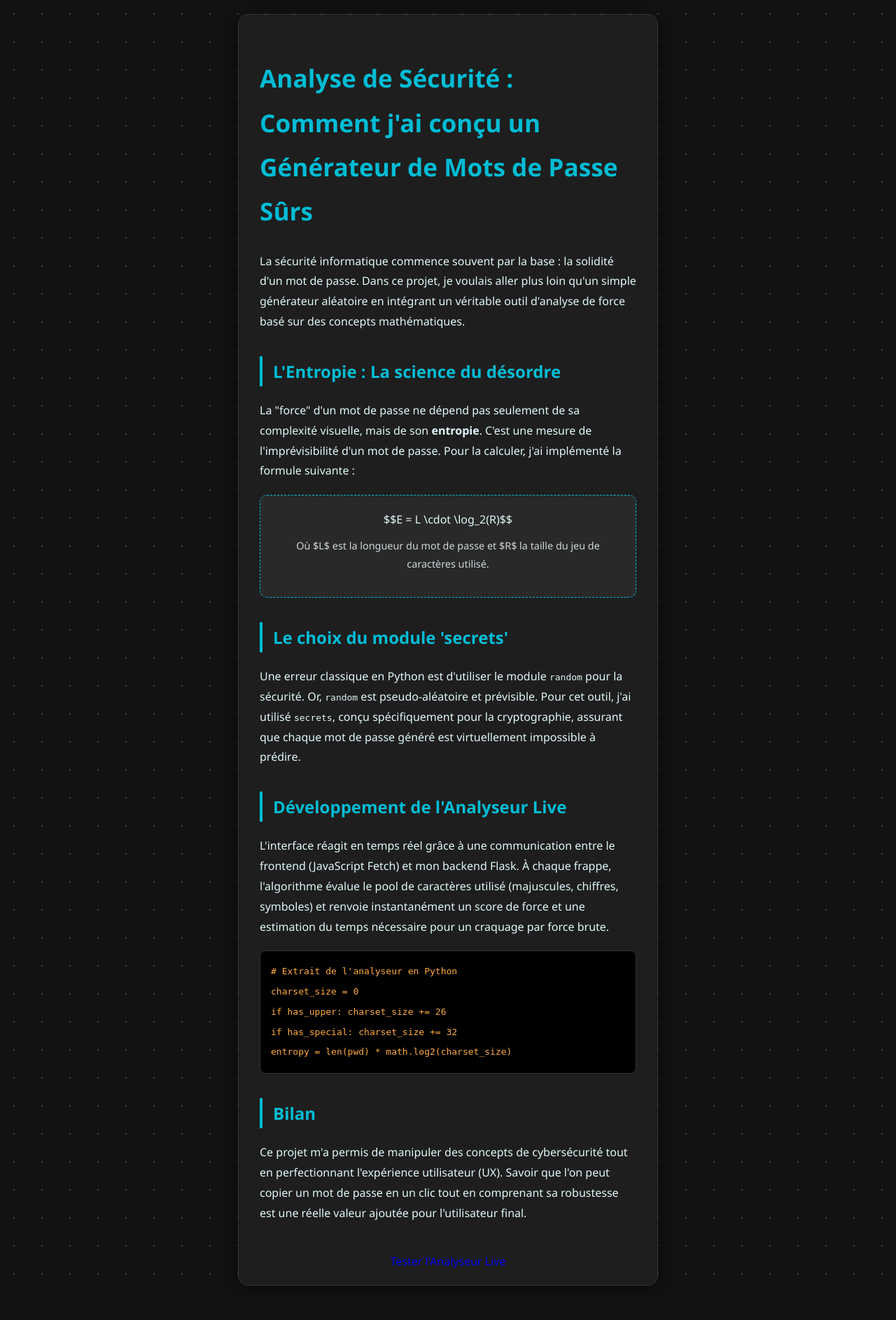
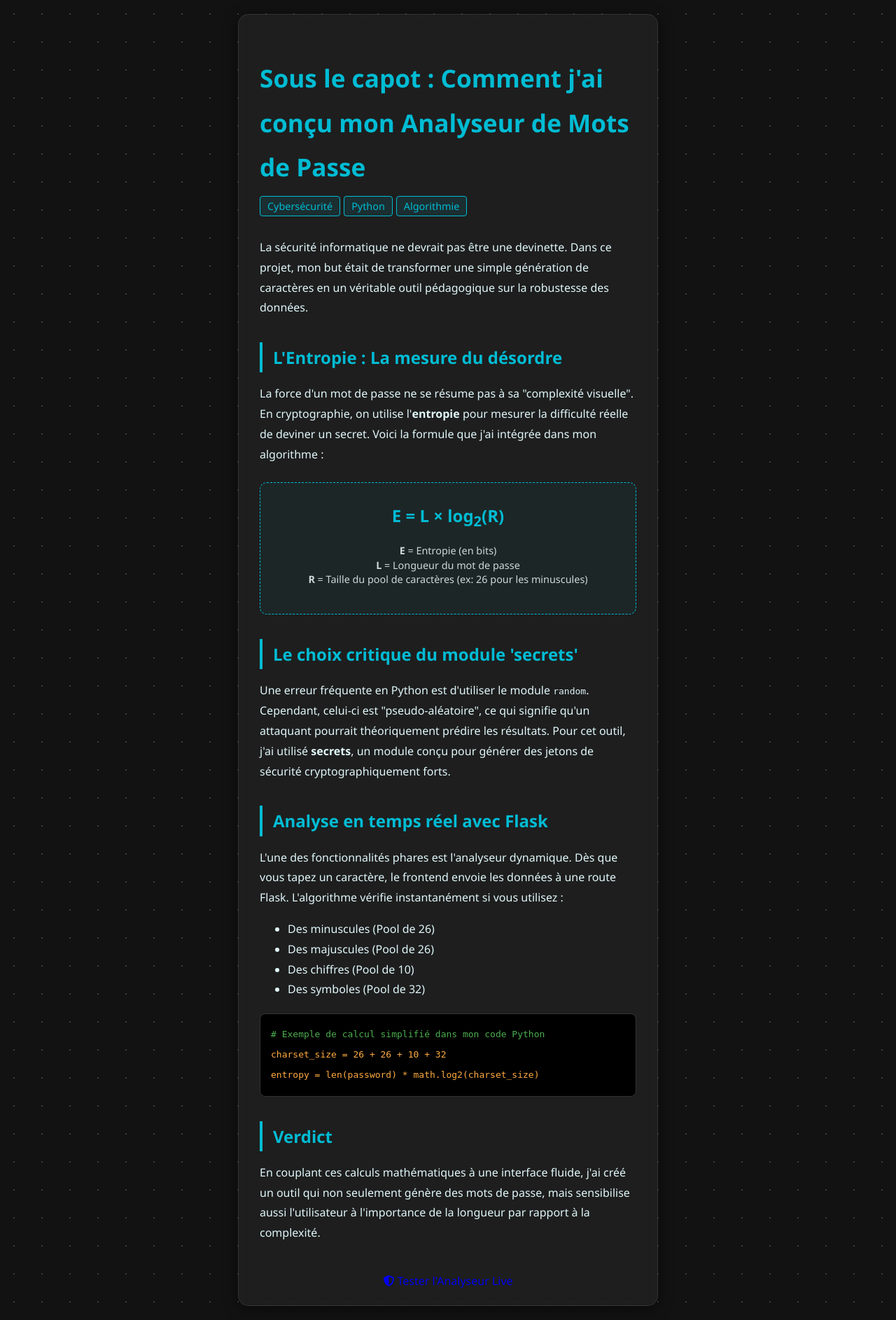
Before and after one commit to Night66fr/STANDEV, a Flask app: page /blog_password in a window 1280 px wide. Shown: the part 80-1966 px from the top of the page at 70% size. Before the commit the page ends 1917 px from the top, so only its background shows below. Run offline with Flask 3, Linux system fonts and the light colour scheme.

Commit message:
Update blog_password.html

```diff
--- a/templates/blog_password.html
+++ b/templates/blog_password.html
@@ -8,9 +8,12 @@
     <link rel="stylesheet" href="https://cdnjs.cloudflare.com/ajax/libs/font-awesome/6.5.0/css/all.min.css">
     <style>
         .post-body { text-align: left; line-height: 1.8; color: #e0f7fa; padding-bottom: 20px; }
-        .post-body h2 { color: #00bcd4; margin-top: 35px; border-left: 4px solid #00bcd4; padding-left: 15px; }
+        .post-body h2 { color: #00bcd4; margin-top: 35px; border-left: 4px solid #00bcd4; padding-left: 15px; margin-bottom: 15px; }
         .code-box { background: #000; padding: 15px; border-radius: 8px; border: 1px solid #333; font-family: 'Courier New', Courier, monospace; overflow-x: auto; margin: 20px 0; }
-        .formula { text-align: center; background: rgba(255, 255, 255, 0.05); padding: 20px; border-radius: 10px; margin: 20px 0; border: 1px dashed #00bcd4; }
+        /* Style pour la formule lisible */
+        .formula-container { text-align: center; background: rgba(0, 188, 212, 0.05); padding: 25px; border-radius: 10px; margin: 25px 0; border: 1px dashed #00bcd4; }
+        .formula-text { font-size: 1.5em; font-weight: bold; font-family: 'Segoe UI', serif; color: #00bcd4; }
+        .tech-tag { background: rgba(0, 188, 212, 0.1); color: #00bcd4; padding: 4px 10px; border-radius: 4px; font-size: 0.9em; margin-right: 5px; border: 1px solid #00bcd4; }
     </style>
 </head>
 <body>
@@ -22,39 +25,55 @@
 
     <main class="main-content-centered" style="max-width: 850px;">
         <article class="card post-body">
-            <h1 class="title" style="text-align: left; font-size: 2.2em;">Analyse de Sécurité : Comment j'ai conçu un Générateur de Mots de Passe Sûrs</h1>
+            <h1 class="title" style="text-align: left; font-size: 2.2em; margin-bottom: 10px;">Sous le capot : Comment j'ai conçu mon Analyseur de Mots de Passe</h1>
 
-            <p>La sécurité informatique commence souvent par la base : la solidité d'un mot de passe. Dans ce projet, je voulais aller plus loin qu'un simple générateur aléatoire en intégrant un véritable outil d'analyse de force basé sur des concepts mathématiques.</p>
+            <div style="margin-bottom: 30px;">
+                <span class="tech-tag">Cybersécurité</span><span class="tech-tag">Python</span><span class="tech-tag">Algorithmie</span>
+            </div>
 
-            <h2>L'Entropie : La science du désordre</h2>
-            <p>La "force" d'un mot de passe ne dépend pas seulement de sa complexité visuelle, mais de son <strong>entropie</strong>. C'est une mesure de l'imprévisibilité d'un mot de passe. Pour la calculer, j'ai implémenté la formule suivante :</p>
+            <p>La sécurité informatique ne devrait pas être une devinette. Dans ce projet, mon but était de transformer une simple génération de caractères en un véritable outil pédagogique sur la robustesse des données.</p>
 
-            <div class="formula">
-                $$E = L \cdot \log_2(R)$$
-                <p style="font-size: 0.9em; margin-top: 10px; color: #cfd8dc;">Où $L$ est la longueur du mot de passe et $R$ la taille du jeu de caractères utilisé.</p>
+            <h2>L'Entropie : La mesure du désordre</h2>
+            <p>La force d'un mot de passe ne se résume pas à sa "complexité visuelle". En cryptographie, on utilise l'<strong>entropie</strong> pour mesurer la difficulté réelle de deviner un secret. Voici la formule que j'ai intégrée dans mon algorithme :</p>
+
+            <div class="formula-container">
+                <div class="formula-text">
+                    E = L × log<sub>2</sub>(R)
+                </div>
+                <p style="font-size: 0.9em; margin-top: 15px; color: #cfd8dc; line-height: 1.4;">
+                    <b>E</b> = Entropie (en bits) <br>
+                    <b>L</b> = Longueur du mot de passe <br>
+                    <b>R</b> = Taille du pool de caractères (ex: 26 pour les minuscules)
+                </p>
             </div>
 
 
 
-            <h2>Le choix du module 'secrets'</h2>
-            <p>Une erreur classique en Python est d'utiliser le module <code>random</code> pour la sécurité. Or, <code>random</code> est pseudo-aléatoire et prévisible. Pour cet outil, j'ai utilisé <code>secrets</code>, conçu spécifiquement pour la cryptographie, assurant que chaque mot de passe généré est virtuellement impossible à prédire.</p>
+            <h2>Le choix critique du module 'secrets'</h2>
+            <p>Une erreur fréquente en Python est d'utiliser le module <code>random</code>. Cependant, celui-ci est "pseudo-aléatoire", ce qui signifie qu'un attaquant pourrait théoriquement prédire les résultats. Pour cet outil, j'ai utilisé <strong>secrets</strong>, un module conçu pour générer des jetons de sécurité cryptographiquement forts.</p>
 
-            <h2>Développement de l'Analyseur Live</h2>
-            <p>L'interface réagit en temps réel grâce à une communication entre le frontend (JavaScript Fetch) et mon backend Flask. À chaque frappe, l'algorithme évalue le pool de caractères utilisé (majuscules, chiffres, symboles) et renvoie instantanément un score de force et une estimation du temps nécessaire pour un craquage par force brute.</p>
+            <h2>Analyse en temps réel avec Flask</h2>
+            <p>L'une des fonctionnalités phares est l'analyseur dynamique. Dès que vous tapez un caractère, le frontend envoie les données à une route Flask. L'algorithme vérifie instantanément si vous utilisez :</p>
+            <ul>
+                <li>Des minuscules (Pool de 26)</li>
+                <li>Des majuscules (Pool de 26)</li>
+                <li>Des chiffres (Pool de 10)</li>
+                <li>Des symboles (Pool de 32)</li>
+            </ul>
 
             <div class="code-box">
-                <code style="color: #ffab40;"># Extrait de l'analyseur en Python<br>
-                charset_size = 0<br>
-                if has_upper: charset_size += 26<br>
-                if has_special: charset_size += 32<br>
-                entropy = len(pwd) * math.log2(charset_size)</code>
+                <code style="color: #4caf50;"># Exemple de calcul simplifié dans mon code Python</code><br>
+                <code style="color: #ffab40;">charset_size = 26 + 26 + 10 + 32</code><br>
+                <code style="color: #ffab40;">entropy = len(password) * math.log2(charset_size)</code>
             </div>
 
-            <h2>Bilan</h2>
-            <p>Ce projet m'a permis de manipuler des concepts de cybersécurité tout en perfectionnant l'expérience utilisateur (UX). Savoir que l'on peut copier un mot de passe en un clic tout en comprenant sa robustesse est une réelle valeur ajoutée pour l'utilisateur final.</p>
+            <h2>Verdict</h2>
+            <p>En couplant ces calculs mathématiques à une interface fluide, j'ai créé un outil qui non seulement génère des mots de passe, mais sensibilise aussi l'utilisateur à l'importance de la longueur par rapport à la complexité.</p>
 
             <div style="text-align: center; margin-top: 40px;">
-                <a href="{{ url_for('password_tool') }}" class="submit-btn" style="text-decoration: none;">Tester l'Analyseur Live</a>
+                <a href="{{ url_for('password_tool') }}" class="submit-btn" style="text-decoration: none; display: inline-block;">
+                    <i class="fa-solid fa-shield-halved"></i> Tester l'Analyseur Live
+                </a>
             </div>
         </article>
     </main>
```
